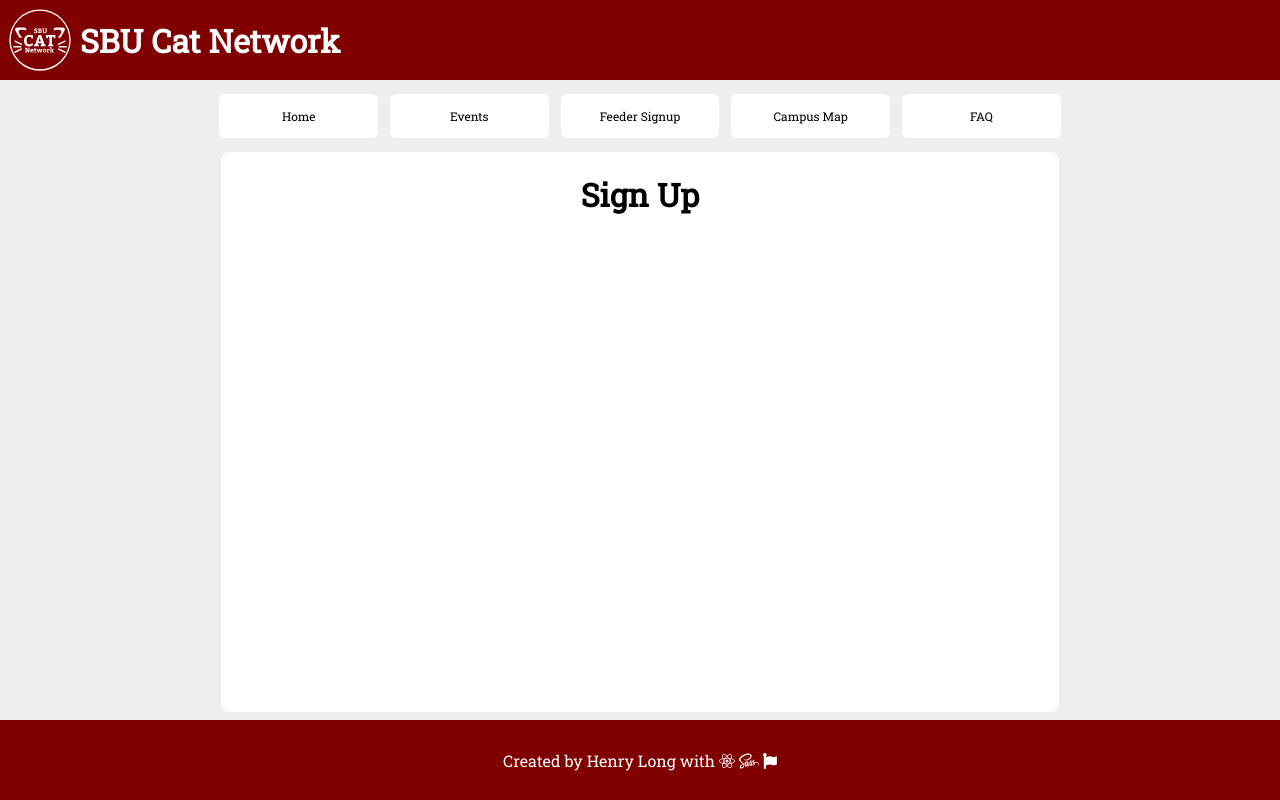
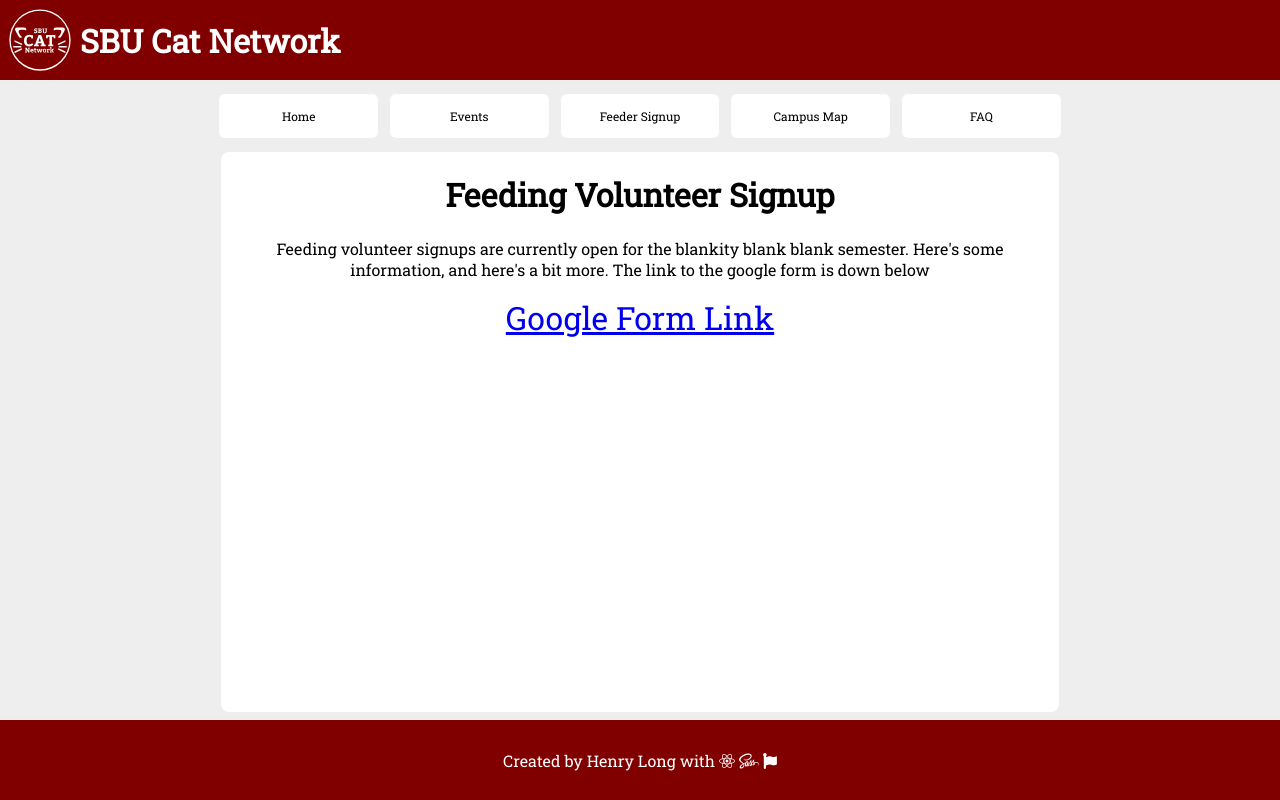
Before and after one commit to henryclong/sbucat-react, a React (Create React App) app: page / in a window 1280 px wide. Both pictures are taken after a click on the button "Feeder Signup". Built offline with nearby package versions, Linux system fonts and the light colour scheme; the HTML template or start-up script is replaced by a standard one.

Commit message:
add content to signup tab

```diff
--- a/src/App.scss
+++ b/src/App.scss
@@ -229,3 +229,12 @@ h1 {
   height: 100%;
   width: 100%;
 }
+
+.SignUpTab {
+  p {
+    margin: 1em;
+  }
+  a {
+    font-size: 2em;
+  }
+}
--- a/src/Components/Tabs/SignUpTab.js
+++ b/src/Components/Tabs/SignUpTab.js
@@ -1,9 +1,14 @@
 import React, { Component } from 'react';
+import signup from './site_content/signup.json';
 
 class SignUpTab extends Component {
     render() {
       return (
-        <h1>Sign Up</h1>
+        <div className='SignUpTab'>
+          <h1>{signup.title}</h1>
+          <p>{signup.description}</p>
+          <a href={signup.url_address} >{signup.url_label}</a>
+        </div>
       );
     }
 }
--- a/src/Components/Tabs/site_content/signup.json
+++ b/src/Components/Tabs/site_content/signup.json
@@ -0,0 +1,6 @@
+{
+    "title":"Feeding Volunteer Signup",
+    "description":"Feeding volunteer signups are currently open for the blankity blank blank semester. Here's some information, and here's a bit more. The link to the google form is down below",
+    "url_label":"Google Form Link",
+    "url_address":"#"
+}
```
